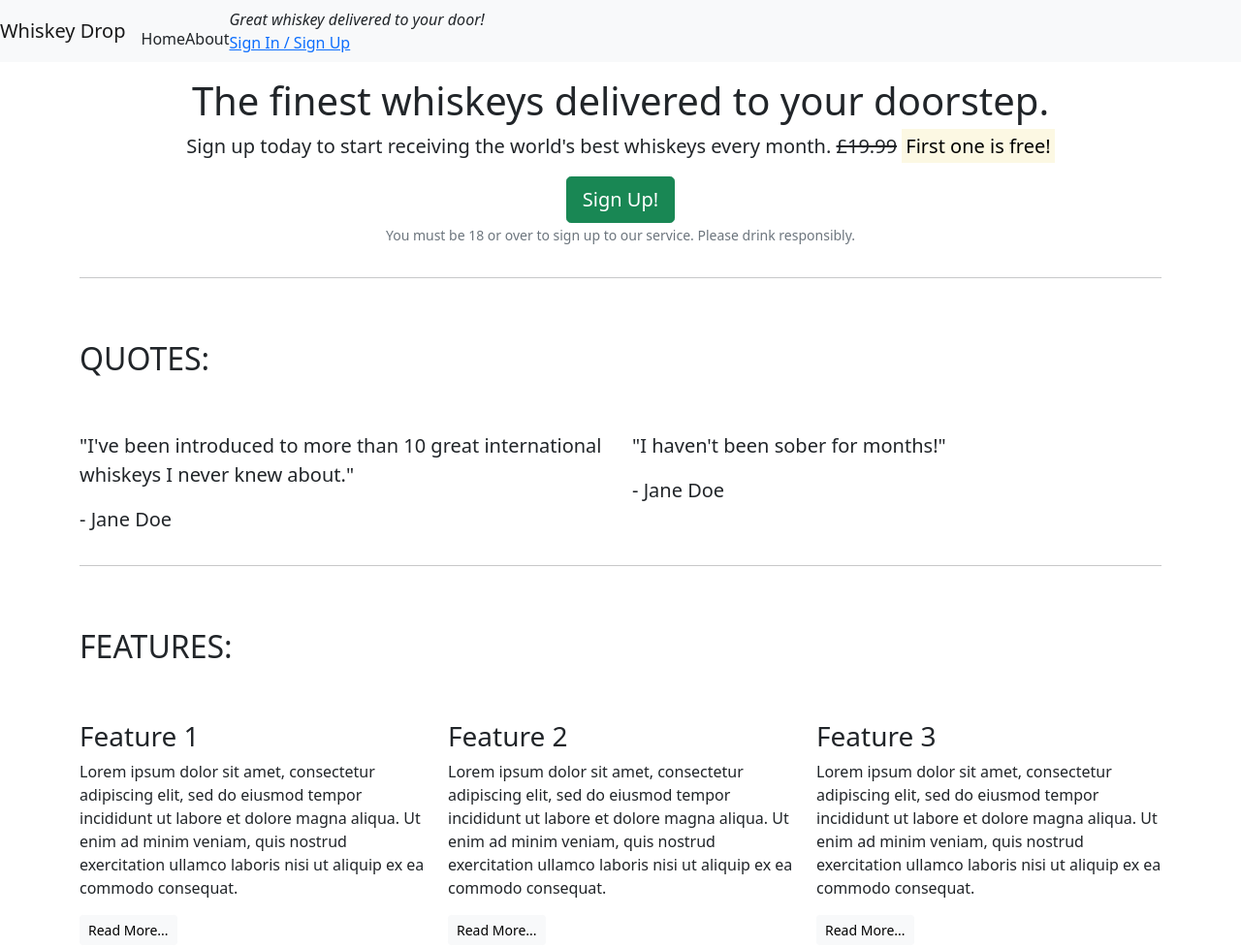
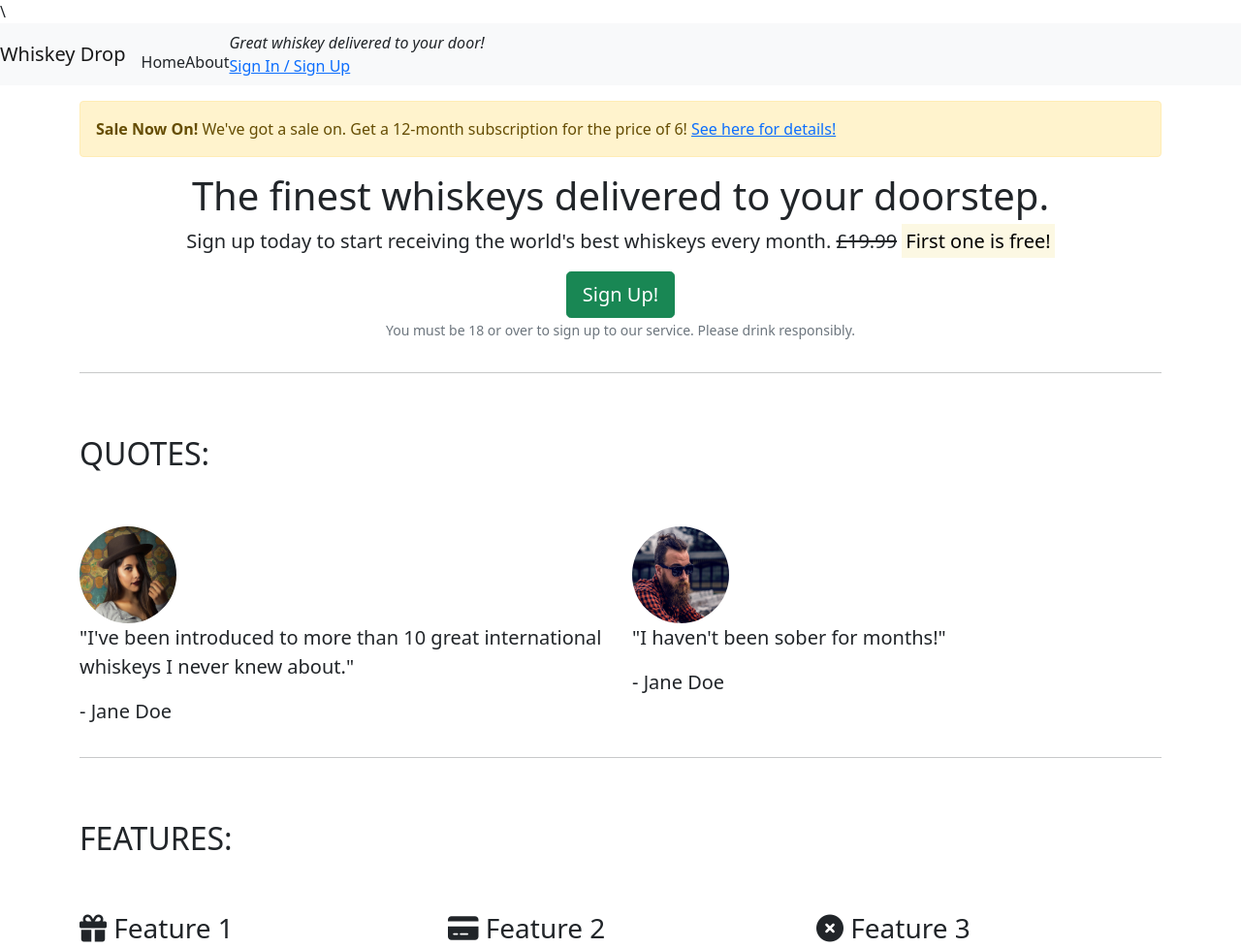
Before and after one commit to theopmw/whiskey-drop, a plain HTML site: page index.html in a window 1280 px wide. Shown: the top 978 px of the page at 97% size. Drawn offline with nearby package versions, Linux system fonts and the light colour scheme.

Commit message:
Added images, icons and features

```diff
--- a/index.html
+++ b/index.html
@@ -5,7 +5,8 @@
     <meta name="viewport" content="width=device-width, initial-scale=1.0">
     <title>Whiskey Drop | Taste a new whiskey every month</title>
     <link href="https://cdn.jsdelivr.net/npm/bootstrap@5.0.0-beta1/dist/css/bootstrap.min.css" rel="stylesheet" integrity="sha384-giJF6kkoqNQ00vy+HMDP7azOuL0xtbfIcaT9wjKHr8RbDVddVHyTfAAsrekwKmP1" crossorigin="anonymous">
-<script src="https://cdn.jsdelivr.net/npm/bootstrap@5.0.0-beta1/dist/js/bootstrap.bundle.min.js" integrity="sha384-ygbV9kiqUc6oa4msXn9868pTtWMgiQaeYH7/t7LECLbyPA2x65Kgf80OJFdroafW" crossorigin="anonymous"></script>
+<script src="https://cdn.jsdelivr.net/npm/bootstrap@5.0.0-beta1/dist/js/bootstrap.bundle.min.js" integrity="sha384-ygbV9kiqUc6oa4msXn9868pTtWMgiQaeYH7/t7LECLbyPA2x65Kgf80OJFdroafW" crossorigin="anonymous"></script>\
+<script src="https://kit.fontawesome.com/0b982f1b1b.js" crossorigin="anonymous"></script>
 </head>
 
 <body>
@@ -21,7 +22,15 @@
             <p class="navber-text my-auto mr-2"><i>Great whiskey delivered to your door!</i></p><a href="/login"> Sign In / Sign Up</a>
         </div>
     </nav>
+
     <article class="container mt-3">
+        <div class="row d-none d-sm-block">
+            <div class="col-12">
+                <div class="alert alert-warning">
+                    <strong>Sale Now On!</strong> We've got a sale on. Get a 12-month subscription for the price of 6! <a href="">See here for details!</a>
+                </div>
+            </div>
+        </div>
         <!-- Callout -->
         <div class="row">
             <div class="col-12">
@@ -48,16 +57,30 @@
             </div>
             <div class="row">
                 <div class="col-12 col-md-6">
+                    <div class="media">
+                        <div class="d-none d-sm-block">
+                            <img src="images/girl-image.png" class="rounded-circle mr-3" height="100" width="100">
+                        </div>
+                        <div class="madia-body">
                             <blockquote class="blockquote">
                                 <p>"I've been introduced to more than 10 great international whiskeys I never knew about."</p>
                                 <p>- Jane Doe</p>
                             </blockquote>
                         </div>
+                    </div>
+                </div>
                 <div class="col-12 col-md-6">
+                    <div class="media">
+                        <div class="d-none d-sm-block">
+                            <img src="images/guy-image.png" class="rounded-circle mr-3" height="100" width="100">
+                        </div>
+                        <div class="madia-body">
                             <blockquote class="blockquote">
                                 <p>"I haven't been sober for months!"</p>
                                 <p>- Jane Doe</p>
                             </blockquote>
+                        </div>
+                    </div>
                 </div>
             </div>
         </section>
@@ -74,21 +97,21 @@
             <div class="row">
                 <div class="col-12 col-md-6 col-lg-4">
                     <div class="feature">
-                        <h3>Feature 1</h3>
+                        <h3><i class="fas fa-gift d-none d-sm-inline"></i> Feature 1 <span class="badge badge-success">NEW!</span></h3>
                         <p>Lorem ipsum dolor sit amet, consectetur adipiscing elit, sed do eiusmod tempor incididunt ut labore et dolore magna aliqua. Ut enim ad minim veniam, quis nostrud exercitation ullamco laboris nisi ut aliquip ex ea commodo consequat.</p>
                         <p><a class="btn btn-sm btn-light" href="">Read More...</a></a></p>
                     </div>
                 </div>
                 <div class="col-12 col-md-6 col-lg-4">
                     <div class="feature">
-                        <h3>Feature 2</h3>
+                        <h3><i class="fas fa-credit-card d-none d-sm-inline"></i> Feature 2</h3>
                         <p>Lorem ipsum dolor sit amet, consectetur adipiscing elit, sed do eiusmod tempor incididunt ut labore et dolore magna aliqua. Ut enim ad minim veniam, quis nostrud exercitation ullamco laboris nisi ut aliquip ex ea commodo consequat.</p>
                         <p><a class="btn btn-sm btn-light" href="">Read More...</a></a></p>
                     </div>
                 </div>
                 <div class="col-12 d-md-none d-lg-block col-lg-4">
                     <div class="feature">
-                        <h3>Feature 3</h3>
+                        <h3><i class="fas fa-times-circle d-none d-sm-inline"></i> Feature 3</h3>
                         <p>Lorem ipsum dolor sit amet, consectetur adipiscing elit, sed do eiusmod tempor incididunt ut labore et dolore magna aliqua. Ut enim ad minim veniam, quis nostrud exercitation ullamco laboris nisi ut aliquip ex ea commodo consequat.</p>
                         <p><a class="btn btn-sm btn-light" href="">Read More...</a></a></p>
                     </div>
```
Also changed, not shown: images/girl-image.png (added), images/guy-image.png (added), 1 other file. Lines whose indentation alone changed are shown as unchanged.
